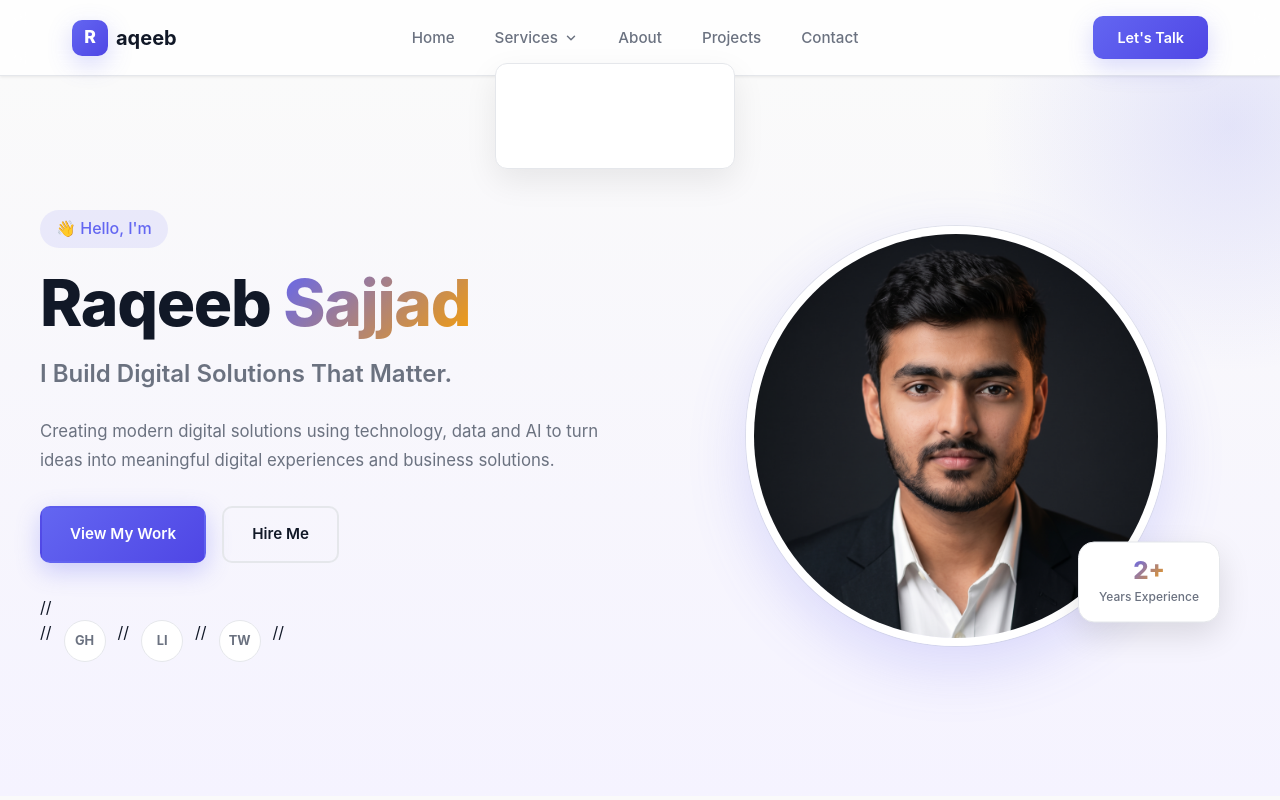
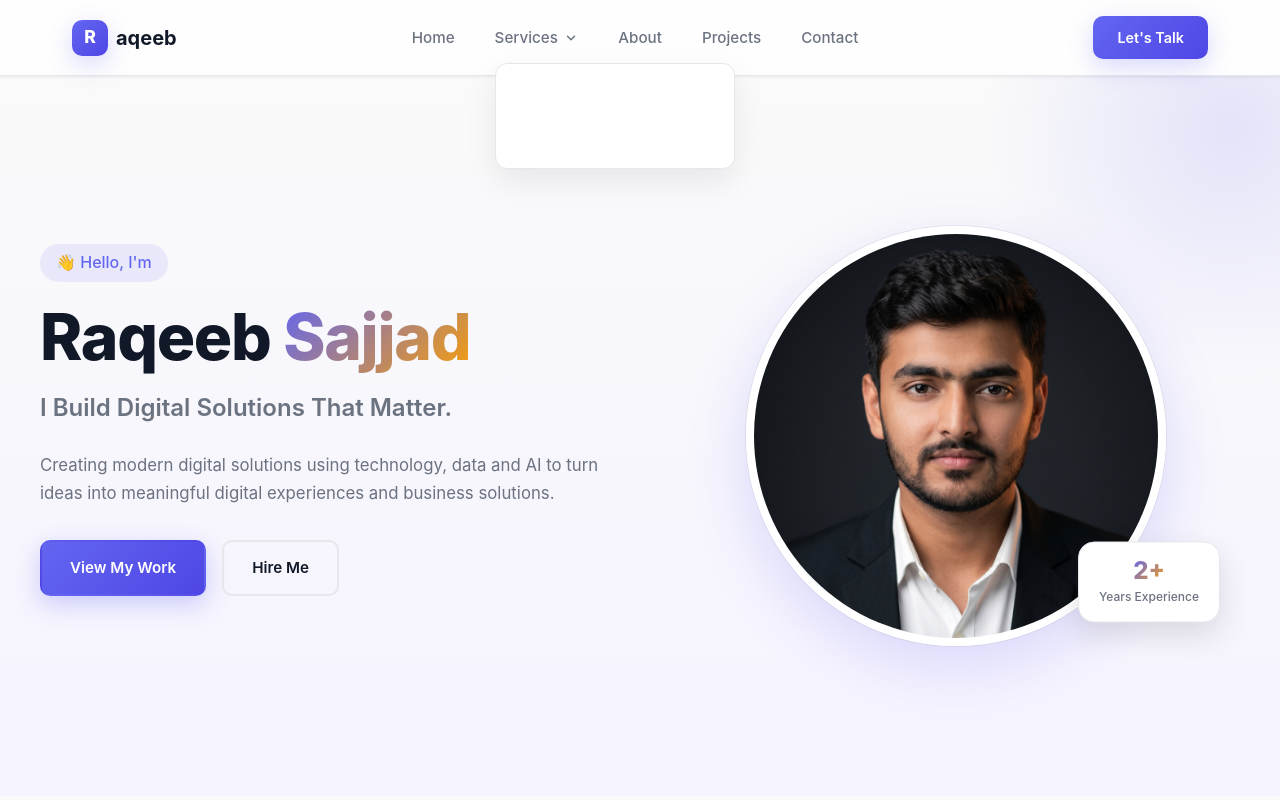
Before and after one commit to Abdul-Raqeeb75/Raqeeb-Sajjad, a Next.js app: page / in a window 1280 px wide. Shown: the top 800 px of the page. Built offline with nearby package versions, Linux system fonts and the light colour scheme.

Commit message:
Remove commented social media links from Hero.js
Removed commented-out social media links from Hero component.

```diff
--- a/components/Hero.js
+++ b/components/Hero.js
@@ -46,12 +46,6 @@ export default function Hero() {
             <a href="#projects" className="btn btn-primary">View My Work</a>
             <a href="#contact" className="btn btn-outline">Hire Me</a>
           </div>
-
-          // <div className="hero-socials">
-          //   <a href="#" aria-label="GitHub">GH</a>
-          //   <a href="#" aria-label="LinkedIn">LI</a>
-          //   <a href="#" aria-label="Twitter">TW</a>
-          // </div>
         </div>
 
         <div className="hero-image">
```
